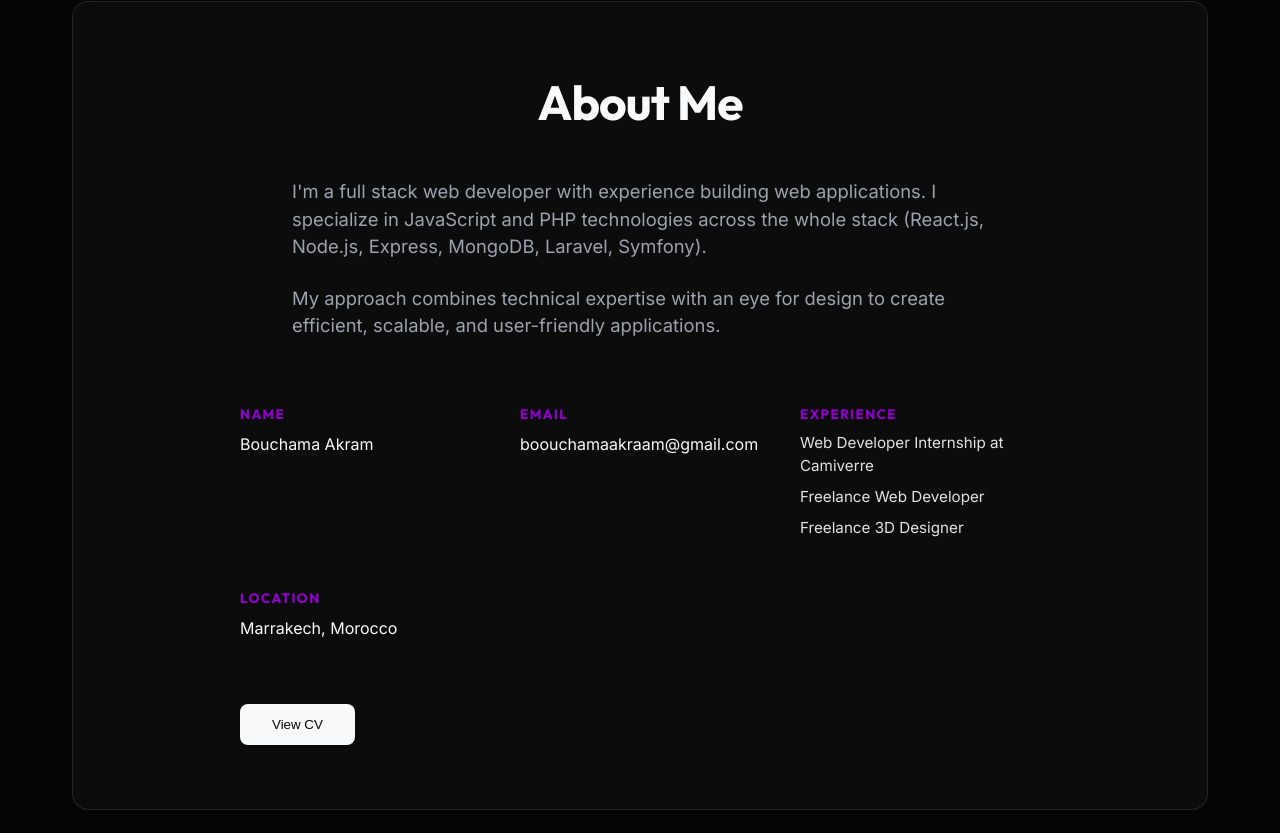
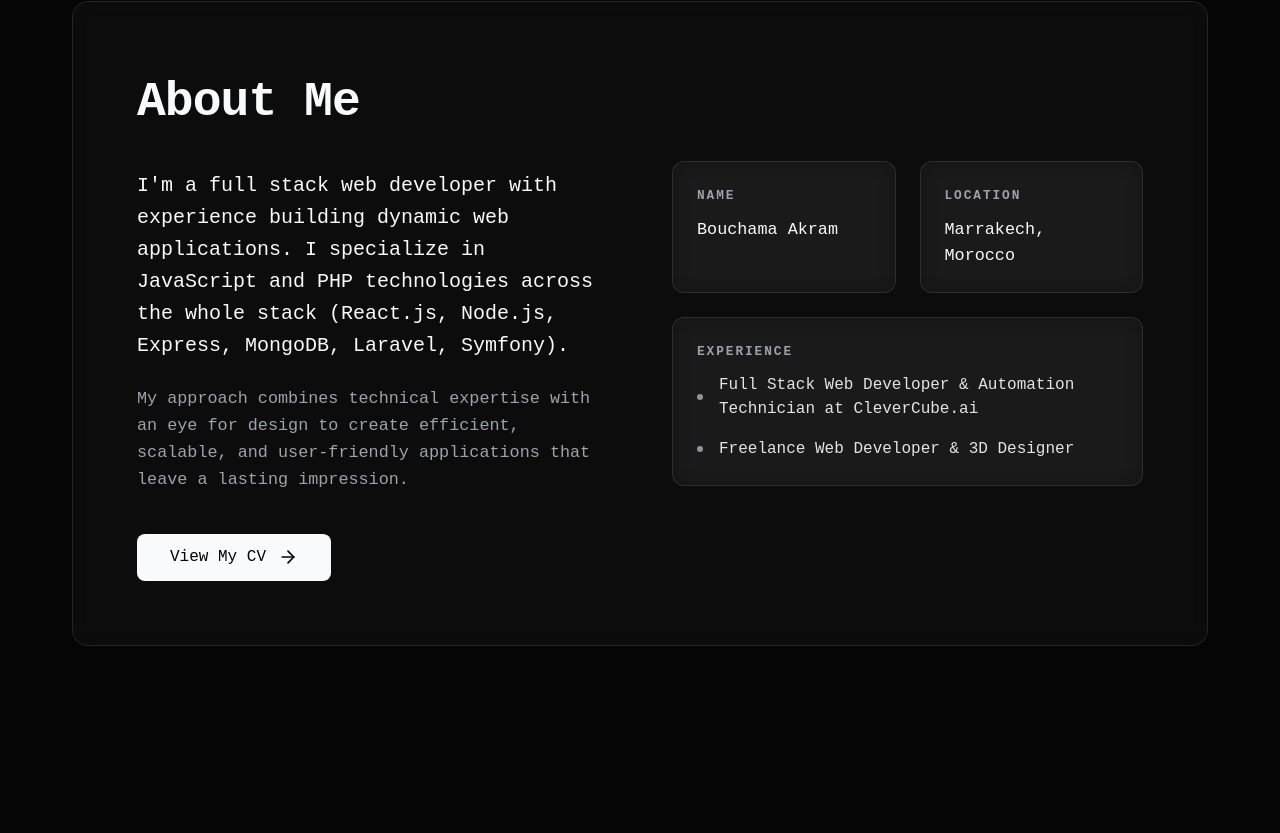
Before and after one commit to bochamaakram/portfolio, a React (Create React App) app: page / in a window 1280 px wide. Shown: the part 927-1760 px from the top of the page. Built offline with nearby package versions, Linux system fonts and the light colour scheme; a small style sheet from the web is missing.

Commit message:
projects

```diff
--- a/src/App.css
+++ b/src/App.css
@@ -30,7 +30,7 @@ html {
 }
 
 body {
-  font-family: 'Inter', 'Poppins', -apple-system, BlinkMacSystemFont, sans-serif;
+  font-family: 'Monaspace Neon', 'Inter', 'Poppins', -apple-system, BlinkMacSystemFont, sans-serif;
   background-color: var(--bg-color);
   color: var(--text-color);
   line-height: 1.5;
--- a/src/components/About.jsx
+++ b/src/components/About.jsx
@@ -6,6 +6,16 @@ import CVModal from './CVModal';
 
 const About = () => {
   const [isCVModalOpen, setIsCVModalOpen] = useState(false);
+
+  const details = [
+    { label: 'Name', value: 'Bouchama Akram' },
+    { label: 'Location', value: 'Marrakech, Morocco' }
+  ];
+
+  const experience = [
+    'Full Stack Web Developer & Automation Technician at CleverCube.ai',
+    'Freelance Web Developer & 3D Designer'
+  ];
 
   return (
     <section id="about" className="about">
@@ -16,46 +26,58 @@ const About = () => {
         transition={{ duration: 0.8 }}
         viewport={{ once: true }}
       >
-        <div className="about-content">
-          <h2>About Me</h2>
-          <p>
-            I'm a full stack web developer with experience
-            building web applications. I specialize in JavaScript and PHP technologies
-            across the whole stack (React.js, Node.js, Express, MongoDB, Laravel, Symfony).
-          </p>
-          <p>
-            My approach combines technical expertise with an eye for design to
-            create efficient, scalable, and user-friendly applications.
-          </p>
-          <div className="about-details">
-            <div>
-              <h4>Name</h4>
-              <p>Bouchama Akram</p>
-            </div>
-            <div>
-              <h4>Email</h4>
-              <p>boouchamaakraam@gmail.com</p>
-            </div>
-            <div>
-              <h4>Experience</h4>
-              <ul className='list'>
-                <li className='exp'>Web Developer Internship at Camiverre</li>
-                <li className='exp'>Freelance Web Developer</li>
-                <li className='exp'>Freelance 3D Designer</li>
-              </ul>
-            </div>
-            <div>
-              <h4>Location</h4>
-              <p>Marrakech, Morocco</p>
+        <div className="about-content-wrapper">
+          <div className="about-text-section">
+            <h2>About Me</h2>
+            <p className="lead-text">
+              I'm a full stack web developer with experience building dynamic web applications.
+              I specialize in JavaScript and PHP technologies across the whole stack
+              (React.js, Node.js, Express, MongoDB, Laravel, Symfony).
+            </p>
+            <p className="sub-text">
+              My approach combines technical expertise with an eye for design to
+              create efficient, scalable, and user-friendly applications that leave a lasting impression.
+            </p>
+            <div className="about-actions">
+              <button
+                onClick={() => setIsCVModalOpen(true)}
+                className="btn-premium"
+              >
+                <span>View My CV</span>
+                <svg width="20" height="20" viewBox="0 0 24 24" fill="none" stroke="currentColor" strokeWidth="2" strokeLinecap="round" strokeLinejoin="round"><path d="M5 12h14"></path><path d="m12 5 7 7-7 7"></path></svg>
+              </button>
             </div>
           </div>
-          <button
-            onClick={() => setIsCVModalOpen(true)}
-            className="btn-primary"
-            style={{ border: 'none', cursor: 'pointer' }}
-          >
-            View CV
-          </button>
+
+          <div className="about-details-section">
+            <div className="info-cards">
+              {details.map((item, index) => (
+                <motion.div
+                  className="info-card glass-panel-sm"
+                  key={index}
+                  whileHover={{ y: -5, scale: 1.02 }}
+                >
+                  <h4>{item.label}</h4>
+                  <p>{item.value}</p>
+                </motion.div>
+              ))}
+            </div>
+
+            <motion.div
+              className="experience-card glass-panel-sm"
+              whileHover={{ y: -5, scale: 1.02 }}
+            >
+              <h4>Experience</h4>
+              <ul className='exp-list'>
+                {experience.map((exp, index) => (
+                  <li key={index} className='exp-item'>
+                    <span className="bullet"></span>
+                    {exp}
+                  </li>
+                ))}
+              </ul>
+            </motion.div>
+          </div>
         </div>
       </motion.div>
 
--- a/src/components/Hero.jsx
+++ b/src/components/Hero.jsx
@@ -22,7 +22,7 @@ const Hero = () => {
                         />
                     </span>
                 </h1>
-                <h2>
+                <h3>
                     <TypeAnimation
                         sequence={[
                             'Full Stack Web Developer',
@@ -34,7 +34,7 @@ const Hero = () => {
                         speed={50}
                         repeat={Infinity}
                     />
-                </h2>
+                </h3>
                 <div className="hero-buttons">
                     <a href="#projects" className="btn-primary">
                         View Work
--- a/src/data/projects.json
+++ b/src/data/projects.json
@@ -186,5 +186,17 @@
         "image": "14.png",
         "github": "https://github.com/bochamaakram/Knowway.git",
         "live": "https://knowway-eight.vercel.app/"
+    },
+    {
+        "id": 15,
+        "title": "Salat Reminder",
+        "description": "a Chrome extension designed to help Muslims balance their digital life with their religious obligations.",
+        "tags": [
+            "javascript",
+            "html",
+            "css"
+        ],
+        "image": "15.png",
+        "github": "https://github.com/bochamaakram/salat-reminder"
     }
 ]
--- a/src/index.css
+++ b/src/index.css
@@ -1,6 +1,8 @@
+@import url('https://cdn.jsdelivr.net/npm/@fontsource/monaspace-neon@5.0.19/index.min.css');
+
 body {
   margin: 0;
-  font-family: 'Inter', -apple-system, BlinkMacSystemFont, 'Segoe UI', 'Roboto', 'Oxygen',
+  font-family: 'Monaspace Neon', 'Inter', -apple-system, BlinkMacSystemFont, 'Segoe UI', 'Roboto', 'Oxygen',
     'Ubuntu', 'Cantarell', 'Fira Sans', 'Droid Sans', 'Helvetica Neue',
     sans-serif;
   -webkit-font-smoothing: antialiased;
@@ -8,7 +10,7 @@ body {
 }
 
 code {
-  font-family: source-code-pro, Menlo, Monaco, Consolas, 'Courier New',
+  font-family: 'Monaspace Neon', source-code-pro, Menlo, Monaco, Consolas, 'Courier New',
     monospace;
 }
 
@@ -18,7 +20,7 @@ h3,
 h4,
 h5,
 h6 {
-  font-family: 'Outfit', sans-serif;
+  font-family: 'Monaspace Neon', 'Outfit', sans-serif;
 }
 
 /* Custom Scrollbar Styling */
@@ -49,4 +51,5 @@ h6 {
 /* Firefox scrollbar */
 * {
   scrollbar-color: var(--primary-color) #1e1e2f00;
+  font-family: 'Monaspace Neon', monospace !important;
 }
--- a/src/styles/Hero.css
+++ b/src/styles/Hero.css
@@ -7,6 +7,10 @@
   text-align: center;
   padding: 0 1.5rem;
   overflow: hidden;
+}
+
+h1 {
+  font-size: 55px !important;
 }
 
 .hero-content {
@@ -61,7 +65,8 @@
     margin-top: 1.5rem;
   }
 
-  .btn-primary, .btn-secondary {
+  .btn-primary,
+  .btn-secondary {
     width: 100%;
     padding: 0.9rem 2rem;
     border-radius: 14px;
--- a/src/styles/about.css
+++ b/src/styles/about.css
@@ -1,75 +1,175 @@
 .about-container {
-  padding: 4rem 3rem !important;
+  padding: 4rem !important;
+  position: relative;
+  overflow: hidden;
 }
 
-.about-content {
-  max-width: 800px;
-  margin: 0 auto;
+.about-content-wrapper {
+  position: relative;
+  z-index: 1;
+  display: grid;
+  grid-template-columns: 1fr 1fr;
+  gap: 4rem;
+  align-items: center;
 }
 
-.about-content h2 {
-  margin-bottom: 2.5rem;
-}
-
-.about-content p {
-  margin-bottom: 1.5rem;
-  font-size: 1.15rem;
-  color: var(--text-muted);
-}
-
-.about-details {
-  display: grid;
-  grid-template-columns: repeat(auto-fit, minmax(200px, 1fr));
-  gap: 2.5rem;
-  margin: 4rem 0;
+.about-text-section h2 {
+  margin-bottom: 2rem;
   text-align: left;
 }
 
-.about-details h4 {
-  font-size: 0.85rem;
-  text-transform: uppercase;
-  letter-spacing: 0.1em;
-  color: var(--primary-color);
-  margin-bottom: 0.5rem;
+.lead-text {
+  font-size: 1.25rem;
+  color: var(--text-color);
+  margin-bottom: 1.5rem;
+  line-height: 1.6;
 }
 
-.about-details p {
+.sub-text {
+  font-size: 1.05rem;
+  color: var(--text-muted);
+  margin-bottom: 2.5rem;
+  line-height: 1.6;
+}
+
+.about-actions {
+  margin-top: 2rem;
+}
+
+/* Updated Button to match the app's standard btn-primary */
+.btn-premium {
+  display: inline-flex;
+  align-items: center;
+  gap: 0.75rem;
+  padding: 0.8rem 2rem;
+  background: var(--text-color);
+  color: var(--bg-color);
+  border: 1px solid transparent;
+  border-radius: 8px;
   font-size: 1rem;
+  font-weight: 500;
+  cursor: pointer;
+  transition: var(--transition);
+  font-family: inherit;
+}
+
+.btn-premium:hover {
+  background: transparent;
+  color: var(--text-color);
+  border-color: var(--text-color);
+}
+
+.btn-premium svg {
+  transition: transform 0.3s ease;
+}
+
+.btn-premium:hover svg {
+  transform: translateX(4px);
+}
+
+.about-details-section {
+  display: flex;
+  flex-direction: column;
+  gap: 1.5rem;
+}
+
+.info-cards {
+  display: grid;
+  grid-template-columns: repeat(2, 1fr);
+  gap: 1.5rem;
+}
+
+.glass-panel-sm {
+  background: var(--glass-bg);
+  backdrop-filter: blur(12px);
+  -webkit-backdrop-filter: blur(12px);
+  border: 1px solid var(--glass-border);
+  border-radius: 12px;
+  padding: 1.5rem;
+  transition: var(--transition);
+}
+
+.glass-panel-sm:hover {
+  background: rgba(255, 255, 255, 0.05);
+  border-color: rgba(255, 255, 255, 0.2);
+}
+
+.glass-panel-sm h4 {
+  font-size: 0.8rem;
+  text-transform: uppercase;
+  letter-spacing: 0.15em;
+  color: var(--text-muted);
+  margin-bottom: 0.75rem;
+}
+
+.glass-panel-sm p {
+  font-size: 1.05rem;
   color: var(--text-color);
   margin: 0;
-  text-align: left;
+  font-weight: 500;
+  word-break: break-word;
 }
 
-.about-details .list {
+.experience-card {
+  width: 100%;
+}
+
+.exp-list {
   list-style: none;
   padding: 0;
   margin: 0;
+  display: flex;
+  flex-direction: column;
+  gap: 1rem;
 }
 
-.about-details .exp {
-  font-size: 0.95rem;
+.exp-item {
+  display: flex;
+  align-items: center;
+  gap: 1rem;
+  font-size: 1rem;
   color: var(--text-color);
-  margin-bottom: 0.5rem;
   opacity: 0.9;
+}
+
+.bullet {
+  width: 6px;
+  height: 6px;
+  background: var(--text-muted);
+  border-radius: 50%;
+  flex-shrink: 0;
+}
+
+@media (max-width: 992px) {
+  .about-content-wrapper {
+    grid-template-columns: 1fr;
+    gap: 3rem;
+  }
+
+  .about-text-section h2 {
+    text-align: center;
+  }
+
+  .lead-text, .sub-text {
+    text-align: center;
+  }
+
+  .about-actions {
+    display: flex;
+    justify-content: center;
+  }
 }
 
 @media (max-width: 768px) {
   .about-container {
-    padding: 2rem 1.25rem !important;
-    border-radius: 20px;
+    padding: 2.5rem 1.5rem !important;
   }
 
-  .about-content h2 {
-    margin-bottom: 1.5rem;
+  .info-cards {
+    grid-template-columns: 1fr;
   }
 
-  .about-content p {
-    font-size: 1rem;
-    margin-bottom: 1rem;
-  }
-
-  /* Hide detail grid on mobile — not needed at a glance */
-  .about-details {
-    display: none;
+  .lead-text {
+    font-size: 1.1rem;
   }
 }
--- a/src/styles/cv-modal.css
+++ b/src/styles/cv-modal.css
@@ -41,7 +41,7 @@
   font-size: 1.5rem;
   margin: 0;
   color: var(--text-color);
-  font-family: 'Outfit', sans-serif;
+  font-family: 'Monaspace Neon', 'Outfit', sans-serif;
 }
 
 .cv-viewer-container {
--- a/src/styles/projects.css
+++ b/src/styles/projects.css
@@ -436,7 +436,7 @@
   font-size: 2.2rem;
   margin-bottom: 0.75rem;
   color: var(--text-color);
-  font-family: 'Outfit', sans-serif;
+  font-family: 'Monaspace Neon', 'Outfit', sans-serif;
 }
 
 .modal-info p {
```
Also changed, not shown: src/assets/15.png (added).
